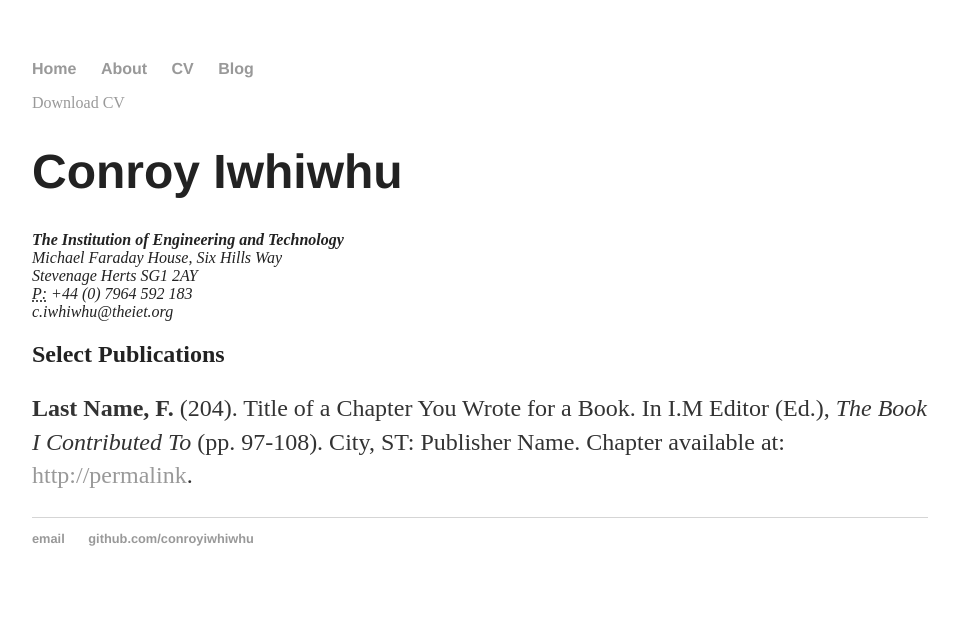
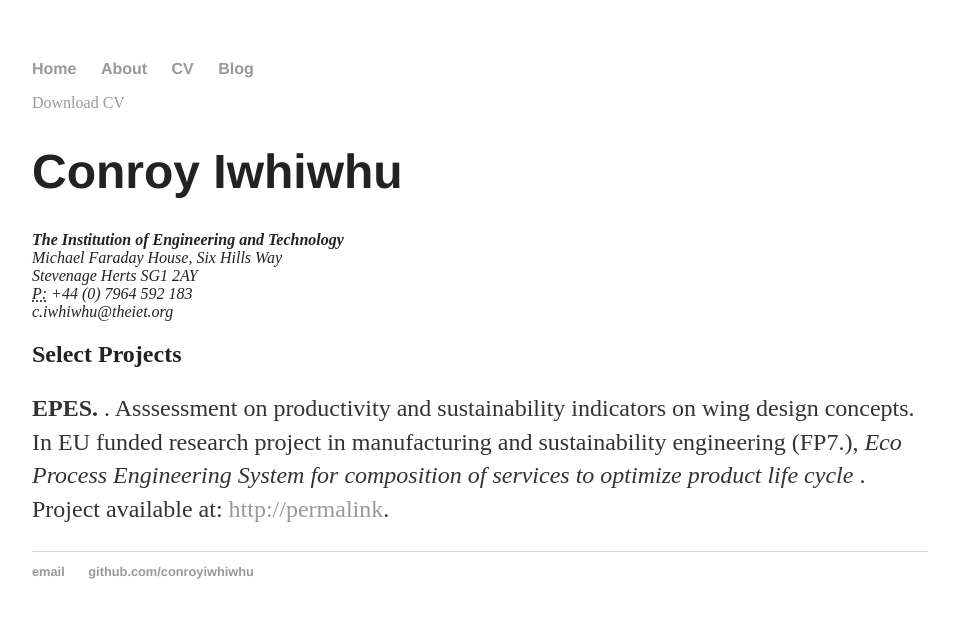
Before and after one commit to conroyiwhiwhu/conroyiwhiwhu.github.io, a Jekyll site: the page built from cv/index.html, in a window 1280 px wide. Shown: the top 618 px of the page, without its empty margins (160-1119 px from the left). Built offline with Jekyll 4.4.1, drawn with Linux system fonts in a browser that asks for light colours.

Commit message:
Update index.html

```diff
--- a/cv/index.html
+++ b/cv/index.html
@@ -14,9 +14,9 @@ title: CV of Conroy Iwhiwhu
                     <span class="obfuscate">c.iwhiwhu@theiet.org</span>
                     </address>
 
-                    <h2>Select Publications</h2>
+                    <h2>Select Projects</h2>
 
-                    <p><strong>Last Name, F.</strong> (204). Title of a Chapter You Wrote for a Book. In I.M Editor (Ed.), <em>The Book I Contributed To</em> (pp. 97-108). City, ST: Publisher Name. Chapter available at: <a href="">http://permalink</a>.
+                    <p><strong>EPES.</strong> . Asssessment on productivity and sustainability indicators on wing design concepts. In EU funded research project in manufacturing and sustainability engineering (FP7.), <em>Eco Process Engineering System for composition of services to optimize product life cycle</em> . Project available at: <a href="http://www.epes-project.eu/">http://permalink</a>.
 
 
     </div>
```
